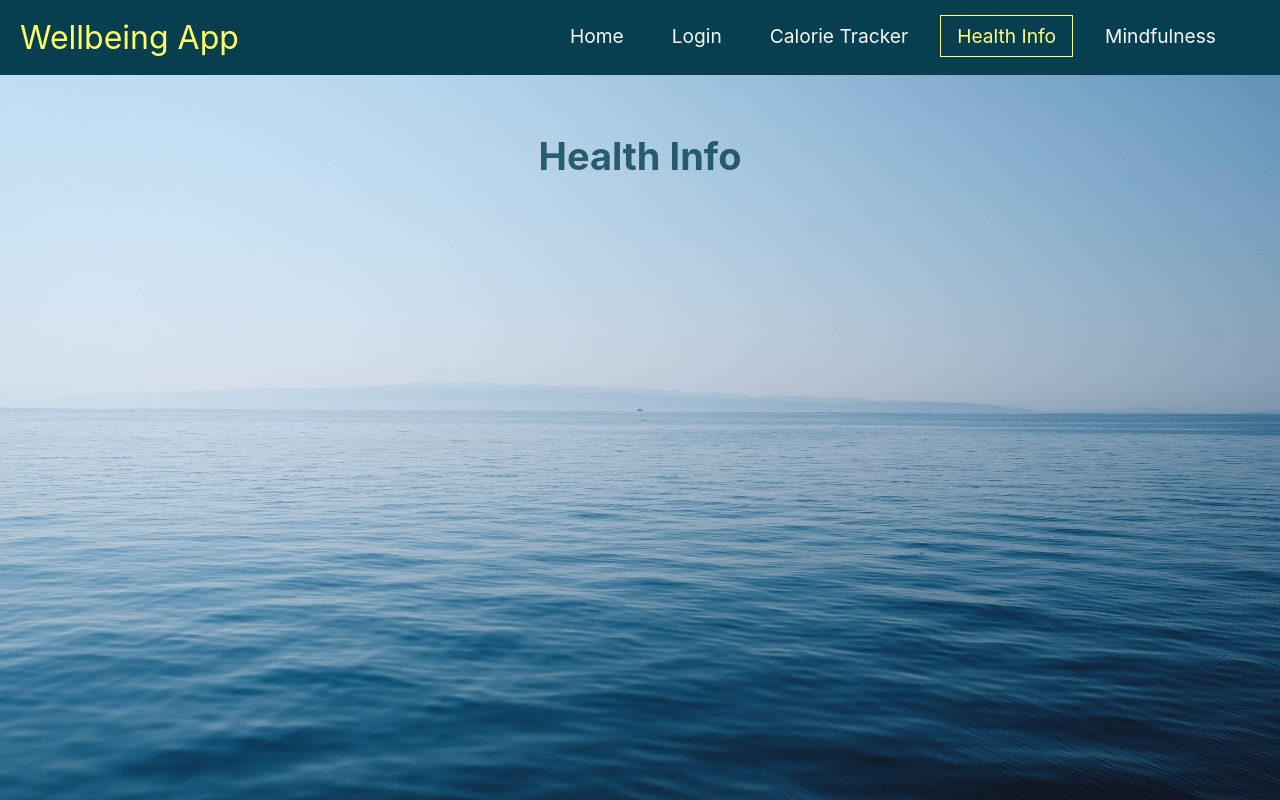
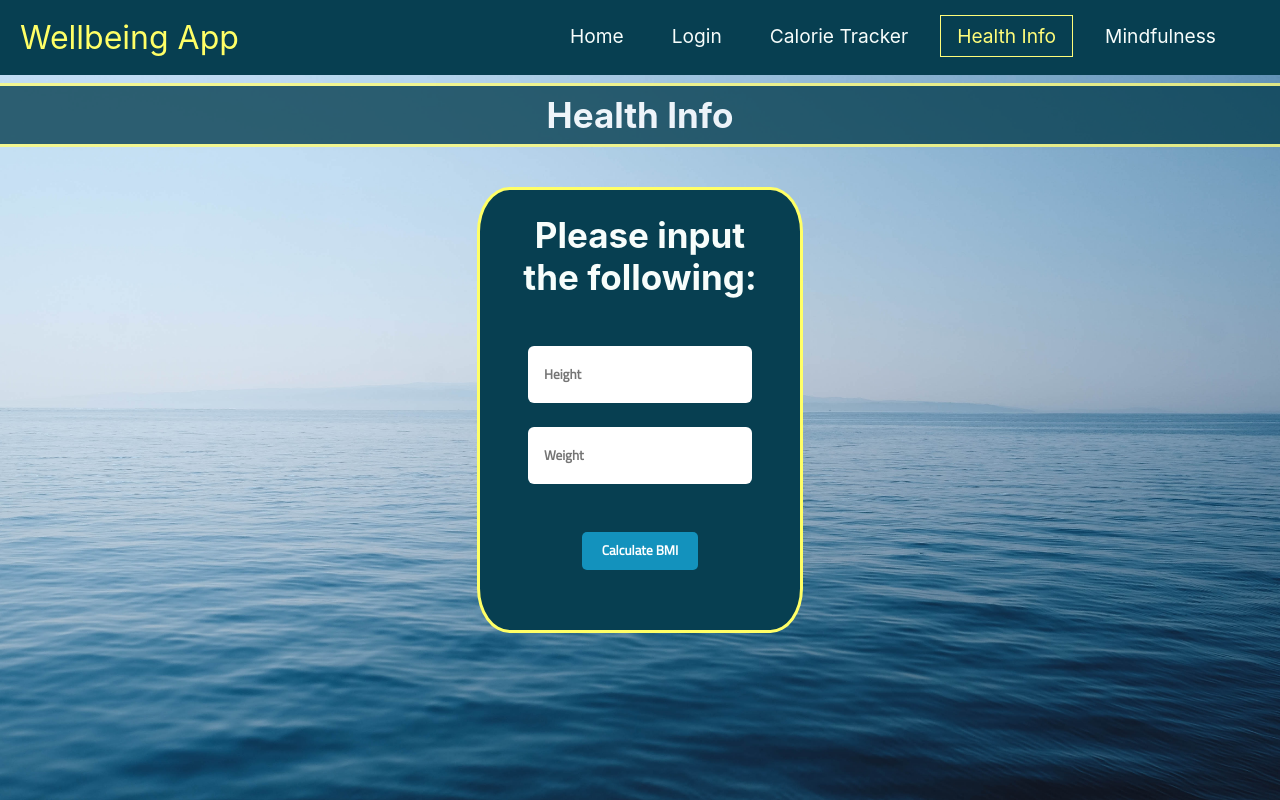
Before and after one commit to sadia-tzm/SWE-Group-9-Wellbeing-App, a React (Create React App) app in the folder wellbeing_app/: page /healthinfo in a window 1280 px wide. Built offline with nearby package versions, Linux system fonts and the light colour scheme.

Commit message:
HealthInfo Page

```diff
--- a/wellbeing_app/src/components/HealthInfo.js
+++ b/wellbeing_app/src/components/HealthInfo.js
@@ -3,11 +3,41 @@ import React from 'react';
 import '../stylesheets/HealthInfo.css';
 
 export default class HealthInfo extends React.Component {
+  constructor(props) {
+    super(props);
+
+    this.state = {
+      height: '',
+      weight: '',
+    };
+  }
+
+
+
 
   render() {
     return (
       <div>
-        <h1 className="homeHeading">Health Info</h1>
+        <h1 className="homeHeading2">Health Info</h1>
+        <form onSubmit ={this.handleSubmit} className="form2">
+          <h5 className="heading2">Please input the following:</h5>
+          <input className="input2"
+            type='text'
+            name='height'
+            placeholder='Height'
+          />
+          <input className="input2"
+            type='text'
+            name='weight'
+            placeholder="Weight"
+          />
+          <input className="submit2"
+            type="submit"
+            value="Calculate BMI"
+        />
+
+
+        </form>
 
       </div>
     )
--- a/wellbeing_app/src/stylesheets/HealthInfo.css
+++ b/wellbeing_app/src/stylesheets/HealthInfo.css
@@ -1,5 +1,49 @@
-.homeHeading{
-    color: #073f51;
+.form2{
+    margin: 5vh auto;
+    width: 25vw;
+    height: 55vh;
+    background-color: #073f51;
+    border-radius: 10%;
+    border-color: #ffff66;
+    border-style: solid;
+}
+
+.input2{
+    display:block;
+    margin: 3vh auto;
+    width: 15vw;
+    padding: 2vh;
+    font-weight: bold;
+    border: none;
+    border-radius: 6px;
+    font-family: "Cairo", sans-serif;
+}
+
+.heading2{
     text-align: center;
-    margin-top: 50px;
+    padding: 3vh;
+    color:#f7fdfb;
+    font-size: 35px;
 }
+
+.submit2{
+    display: block;
+    margin: 6vh auto;
+    width: 9vw;
+    padding: 0.8vh;
+    font-weight: bold;
+    color: white;
+    background-color: rgb(19, 146, 189);
+    border: none;
+    border-radius: 5px;
+    font-family: "Cairo", sans-serif;
+}
+
+.homeHeading2{
+    margin: 1vh auto;
+    background-color:#073f51;
+    border-top: 3px solid #fffd7a;
+    border-bottom: 3px solid #fffd7a;
+    color: white;
+    font-size: 35px;
+}
```
Also changed, not shown: wellbeing_app/src/components/Bmi.js (added, +19 -0 lines), wellbeing_app/src/stylesheets/Bmi.css (added).
